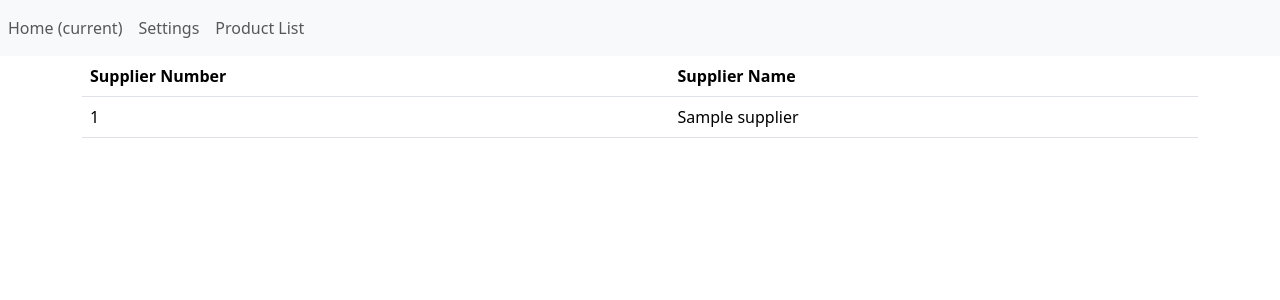
After one commit to jenymoen/PIM, a Django app: page /suppliers/ in a window 1280 px wide. The commit adds this page. Shown: the top 300 px of the page. Run offline with Django 5.2, Linux system fonts and the light colour scheme; tables that the repository leaves empty hold one stand-in row (values such as "Sample post").

Commit message:
Add supplier_number field to Suppliers model and create suppliers list template

```diff
--- a/PIM/PIM/urls.py
+++ b/PIM/PIM/urls.py
@@ -28,6 +28,7 @@ urlpatterns = [
     path('product/<str:pk>/push_to_shopify/', views.push_product_to_shopify, name='push_product_to_shopify'),
     path('settings/', views.update_shopify_settings, name='update_shopify_settings'),
     path('new_product/', views.new_product, name='new_product'),
+    path('suppliers/', views.supplier_list, name='supplier_list'),
 ]
 
 if settings.DEBUG:
--- a/PIM/pimApp/models.py
+++ b/PIM/pimApp/models.py
@@ -19,10 +19,11 @@ class Product_Category(models.Model):
         return self.category_name
 
 class Suppliers(models.Model):
+    supplier_number = models.IntegerField(blank=True, null=False, default=0)
     supplier_name = models.CharField(max_length=20 ,blank=False, null=False)
-    supplier_description = models.CharField(max_length=20 ,blank=False, null=False)
+    supplier_description = models.CharField(max_length=20 ,blank=True, null=True)
     supplier_image = models.ImageField()
-    supplier_address = models.CharField(max_length=20 ,blank=False, null=False)
+    supplier_address = models.CharField(max_length=20 ,blank=True, null=True)
     supplier_phone = models.CharField(max_length=20 ,blank=False, null=False)
     supplier_email = models.CharField(max_length=20 ,blank=False, null=False)
     supplier_website = models.CharField(max_length=20 ,blank=False, null=False)
--- a/PIM/pimApp/templates/product_list.html
+++ b/PIM/pimApp/templates/product_list.html
@@ -14,7 +14,7 @@
                 <th>Product Name</th>
                 <th>Barcode</th>
                 <th>Category</th>
-                <th></th>
+                <th>Supplier</th>
             </tr>
         </thead>
 
@@ -26,6 +26,7 @@
                 <!-- <td><img src="{{i.product_image}}" alt=""></td> -->
                 <td>{{i.barcode}}</td>
                 <td>{{i.category}}</td>
+                <td>{{i.manufacturer}}</td>
             </tbody>
         {% endfor %}
 
--- /dev/null
+++ b/PIM/pimApp/templates/suppliers_list.html
@@ -0,0 +1,31 @@
+{% extends 'base.html' %}
+
+{% block content %}
+
+<div class="container">
+    <table class="table">
+            <thead>
+                <tr>
+                    <th scope="col">Supplier Number</th>
+                    <th>Supplier Name</th>
+                </tr>
+            </thead>
+
+
+            {% for i in suppliers %}
+                <tbody>
+                    <td>{{i.supplier_number}}</td>
+                    <td>{{i.supplier_name}}</td>
+                </tbody>
+            {% endfor %}
+
+
+            </table>
+        </div>
+
+
+
+
+
+
+{% endblock %}
--- a/PIM/pimApp/views.py
+++ b/PIM/pimApp/views.py
@@ -1,5 +1,5 @@
 from django.shortcuts import render, redirect, get_object_or_404
-from .models import Product, ShopifySettings
+from .models import Product, ShopifySettings, Suppliers
 from .forms import ShopifySettingsForm, ProductForm
 import requests
 
@@ -66,3 +66,11 @@ def new_product(request):
     else:
         form = ProductForm()
     return render(request, 'new_product.html', {'form': form})
+
+def supplier_list(request):
+    suppliers = Suppliers.objects.all()
+    context = {
+        'suppliers': suppliers
+    }
+
+    return render(request, 'suppliers_list.html', context)
```
Also changed, not shown: PIM/db.sqlite3, PIM/pimApp/migrations/0009_suppliers_supplier_number.py (added).
